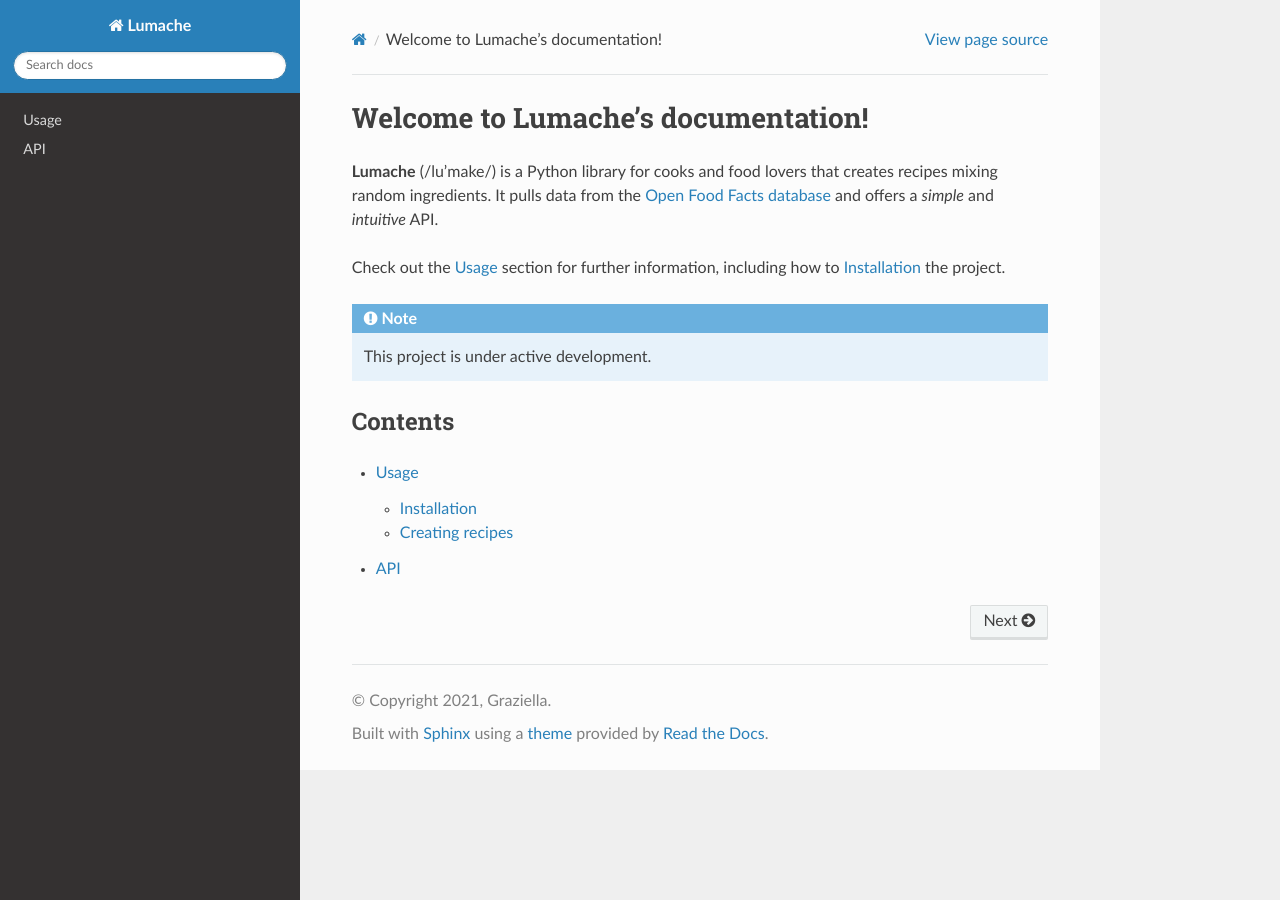
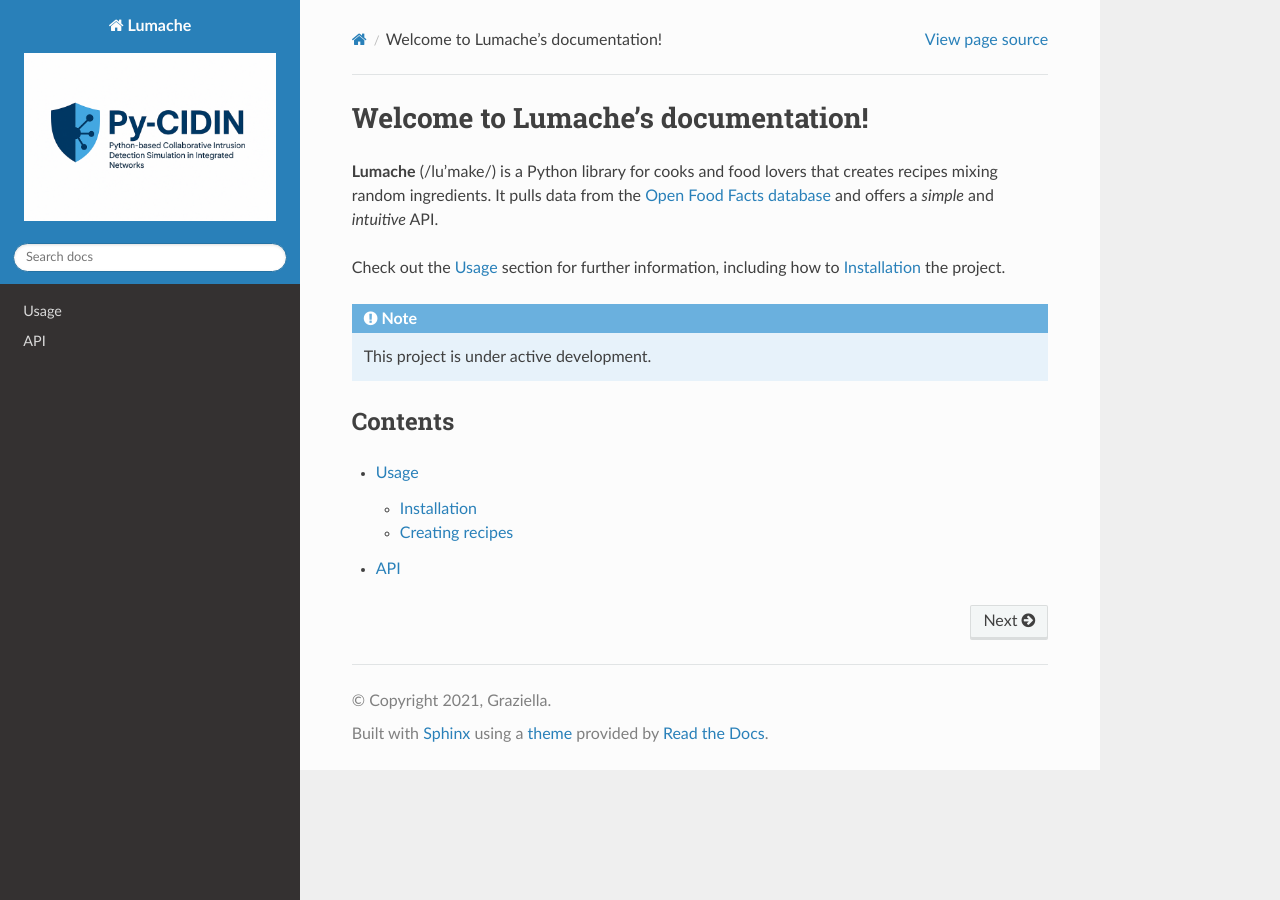
Before and after one commit to aulwardana/py-cidin-doc, a Sphinx documentation site: the page built from docs/source/index.rst, in a window 1280 px wide. Built offline with Sphinx 7.4.7 and the Read the Docs theme 3.1.0, drawn with Linux system fonts in a browser that asks for light colours.

Commit message:
change logo

```diff
--- a/docs/source/conf.py
+++ b/docs/source/conf.py
@@ -30,6 +30,8 @@
 # -- Options for HTML output
 
 html_theme = 'sphinx_rtd_theme'
+html_logo = "resource/pycidin-logo.png"
+html_static_path = ['_static']
 
 # -- Options for EPUB output
 epub_show_urls = 'footnote'
```
Also changed, not shown: docs/source/resource/pycidin-logo.png (added), 3 other files.
